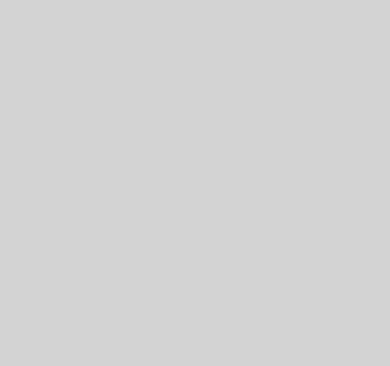
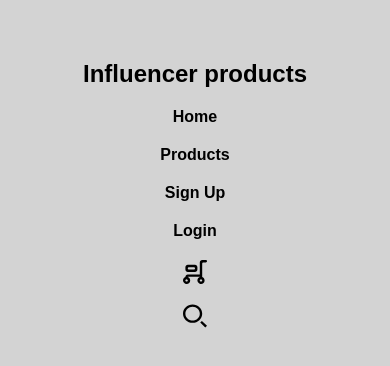
Before and after one commit to imdedar/Ph_8_Tech_web_Gear, a plain HTML site: page index.html in a window 390 px wide. Drawn offline with Linux system fonts and the light colour scheme.

Commit message:
navber added

```diff
--- a/index.html
+++ b/index.html
@@ -3,10 +3,28 @@
 <head>
     <meta charset="UTF-8">
     <meta name="viewport" content="width=device-width, initial-scale=1.0">
+    <link rel="stylesheet" href="https://cdnjs.cloudflare.com/ajax/libs/font-awesome/6.4.0/css/all.min.css">
     <link rel="stylesheet" href="style.css">
     <title>Tech Web Influencer Gear</title>
 </head>
 <body>
+    <header>
+        <nav class="main-nav">
+            <div class="logo">
+                <a href="/home"><h1>Influencer products</h1></a>
 
+            </div>
+            <div class="navbar">
+                <a href="/home">Home</a>
+                <a href="/product">Products</a>
+                <a href="/sign up">Sign Up</a>
+                <a href="/login">Login</a>
+               <div class="navbar-img">
+                <img class="svg-img" src="logos/search-left-1504-svgrepo-com.svg" alt="">
+                <img class="svg-img" src="logos/cart-fill-round-1155-svgrepo-com.svg" alt="">
+               </div>
+            </div>
+        </nav>
+    </header>
 </body>
 </html>
--- a/style.css
+++ b/style.css
@@ -1,6 +1,8 @@
 *{
     margin: 0;
     padding: 0;
+    list-style: none;
+    text-decoration: none;
 }
 
 body{
@@ -8,4 +10,65 @@ body{
     max-width: 1440px;
     font-family: Arial, "Helvetica Neue", Helvetica, sans-serif;
     background-color: lightgrey;
+    margin: 0 auto;
 }
+header{
+    margin: 50px 20px;
+}
+.navbar{
+    display: flex;
+    align-items: center;
+}
+
+.main-nav{
+    display: flex;
+    justify-content: space-between;
+    align-items: center;
+    /* border: 2px solid saddlebrown; */
+    padding: 0 30px;
+}
+
+.logo h1{
+    color: #000;
+}
+
+.navbar a{
+    margin-right: 20px;
+    font-weight: 600;
+    color: #000;
+}
+
+.svg-img{
+    width: 24px;
+    height: 24px;
+    padding: 10px;
+}
+
+
+/* responsiveness */
+
+@media screen and (max-width:576px) {
+
+    .main-nav,
+    .navbar
+    {
+        flex-direction: column;
+        align-items: center;
+        justify-content: center;
+        margin: 10px 0;
+    }
+    .logo h1{
+        text-align: center;
+        margin-top: 10px;
+    }
+    .navbar a{
+        margin: 10px 0;
+        font-weight: 600;
+        color: #000;
+    }
+    .navbar-img{
+        display: flex;
+        flex-direction: column-reverse;
+    }
+
+}
```
Also changed, not shown: logos/cart-fill-round-1155-svgrepo-com.svg (added), logos/search-left-1504-svgrepo-com.svg (added), logos/search-svgrepo-com (1).svg (added), logos/search.svg (added).
